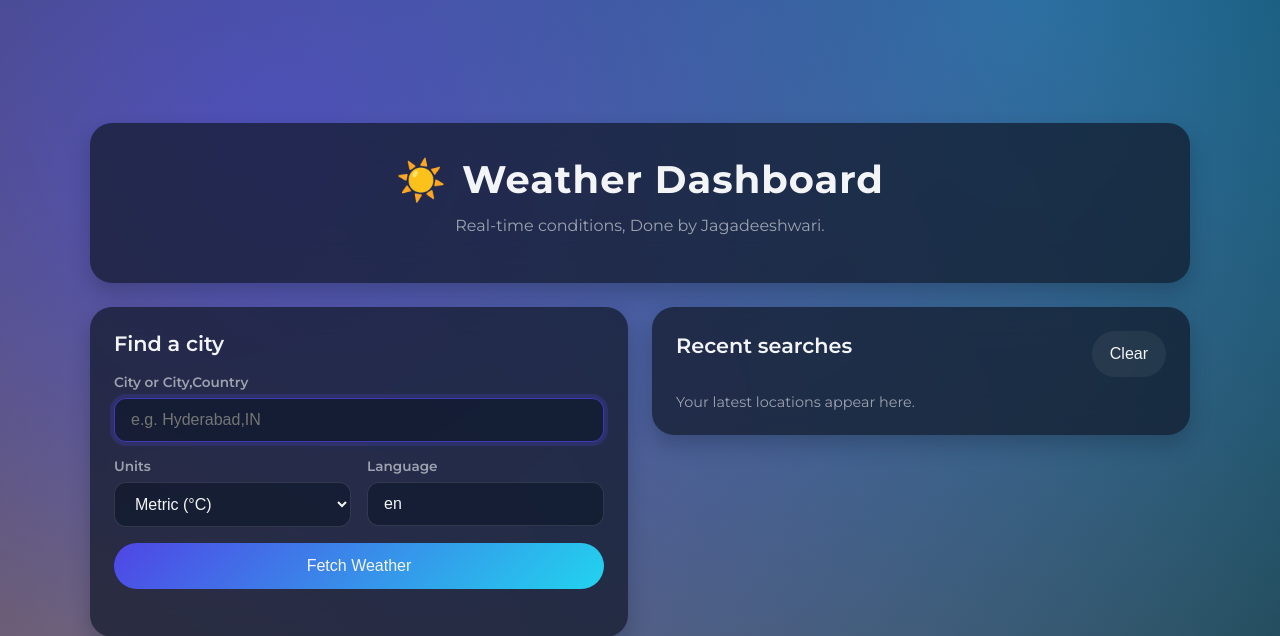
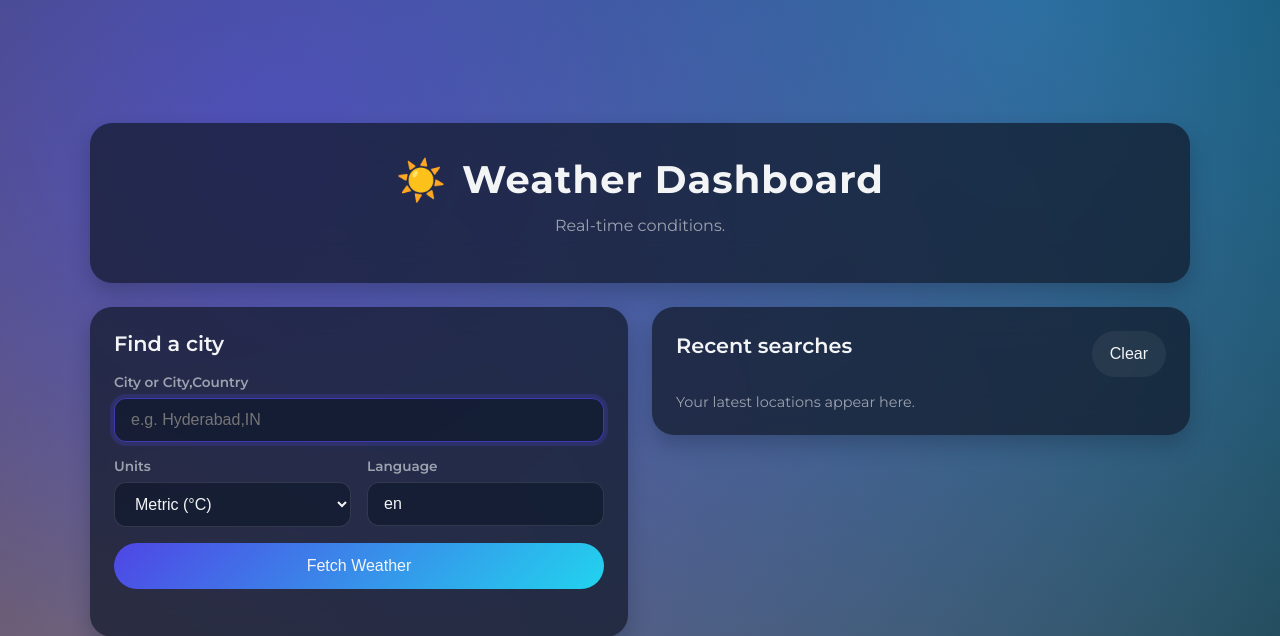
Before and after one commit to Abhilesh-Vaka/Weather-Application, a Flask app: page / in a window 1280 px wide. Shown: the top 636 px of the page. Run offline with Flask 3, Linux system fonts and the light colour scheme.

Commit message:
Update
Removed the author's name from the tagline.

```diff
--- a/frontend/templates/index.html
+++ b/frontend/templates/index.html
@@ -17,7 +17,7 @@
             <span class="app__logo">☀️</span>
             <h1>Weather Dashboard</h1>
         </div>
-        <p class="app__tagline">Real-time conditions, Done by Jagadeeshwari.</p>
+        <p class="app__tagline">Real-time conditions.</p>
         {% if warning %}
             <div class="alert alert--warning">
                 <strong>Configuration:</strong> {{ warning }}
```
